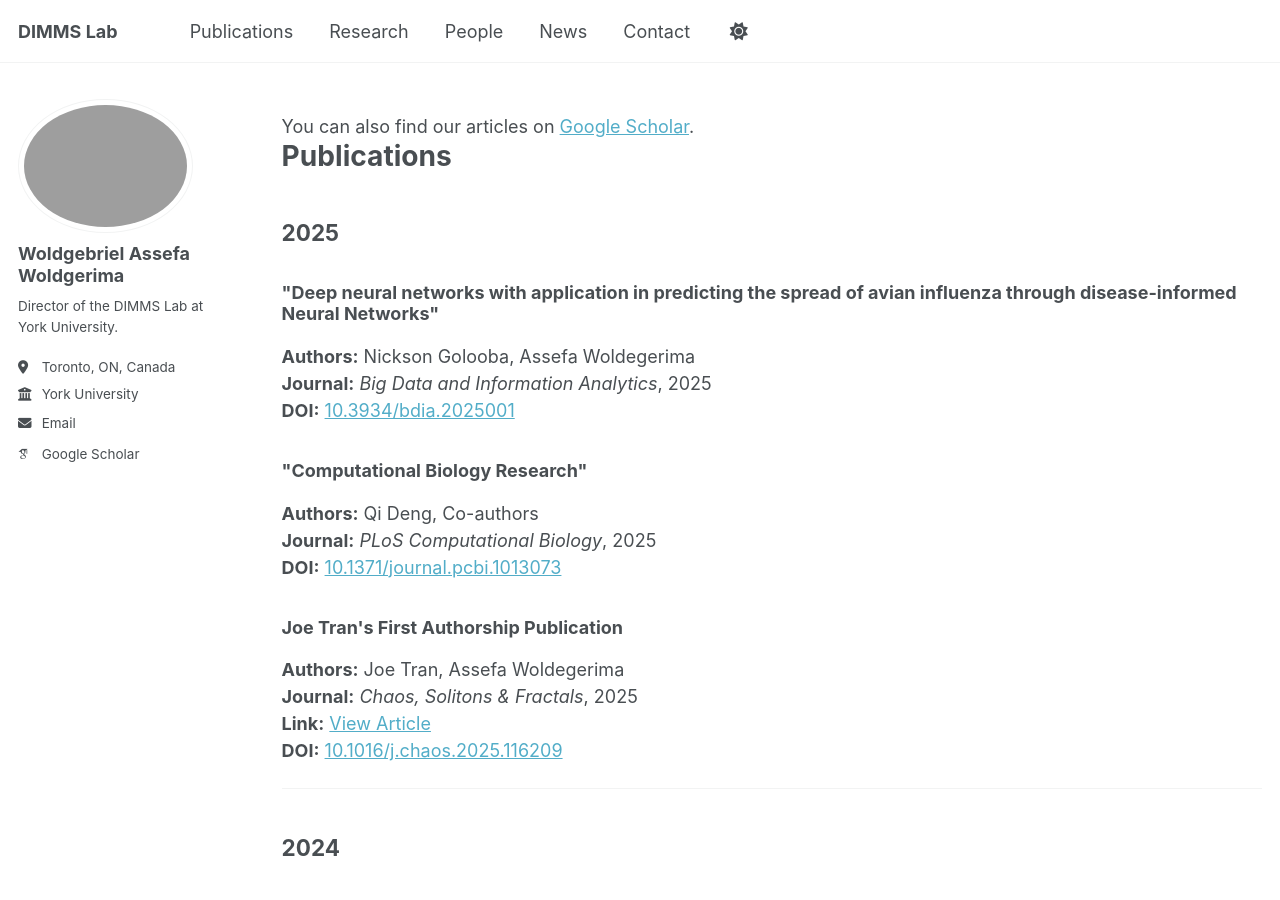
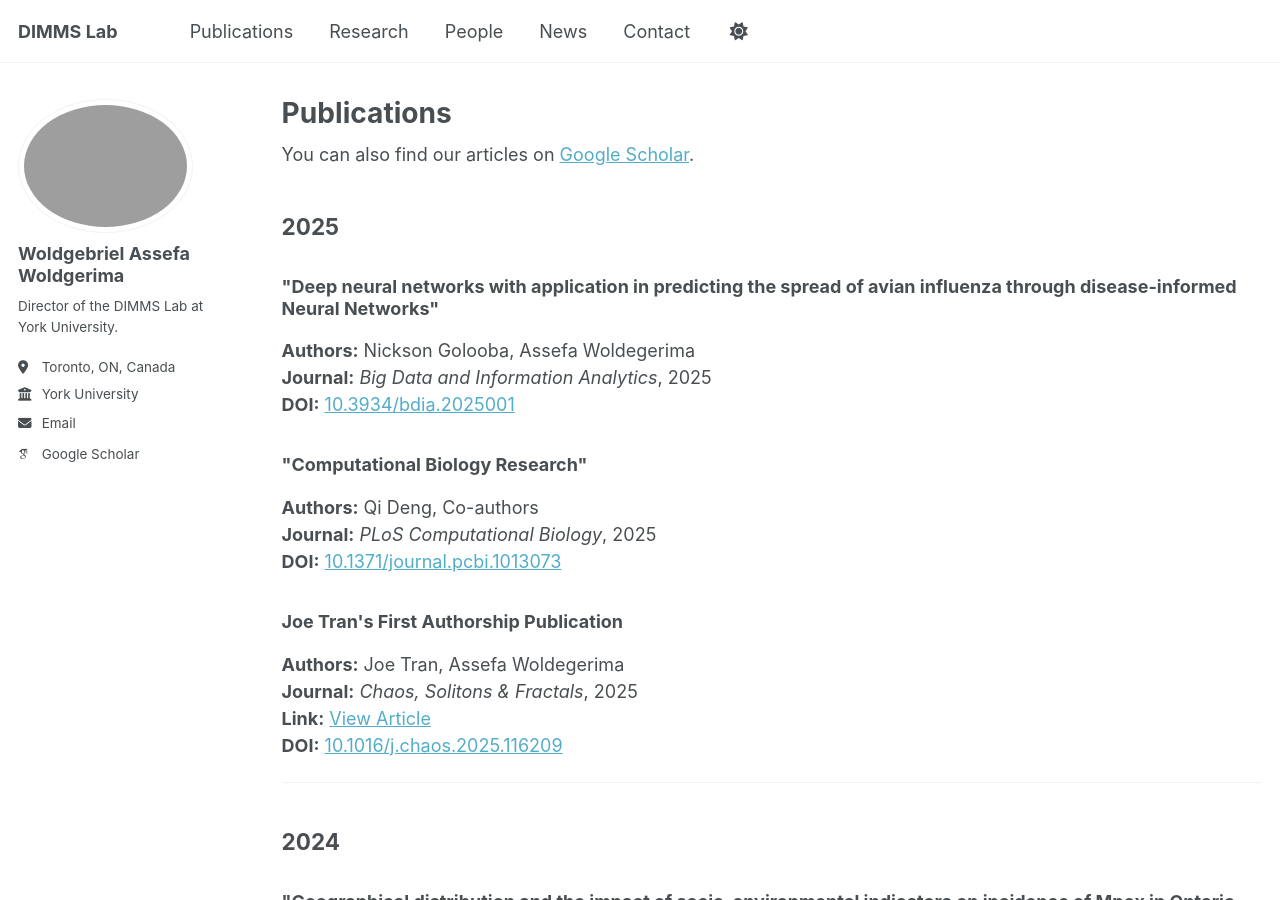
Before and after one commit to dimms-lab/dimms-lab.github.io, a Jekyll site: the page built from _pages/publications.html, in a window 1280 px wide and 900 px high. Built offline with Jekyll 4.4.1, drawn with Linux system fonts in a browser that asks for light colours; some web fonts are replaced; a script that is not in the unit is left out.

```diff
--- a/_pages/publications.html
+++ b/_pages/publications.html
@@ -1,12 +1,11 @@
 ---
 layout: archive
+title: "Publications"
 permalink: /publications/
 author_profile: true
 ---
 
 <div class="wordwrap">You can also find our articles on <a href="https://scholar.google.ca/citations?user=QjS_7EgAAAAJ&hl=en&oi=sra">Google Scholar</a>.</div>
-
-<h1>Publications</h1>
 
 <h2>2025</h2>
 
```
